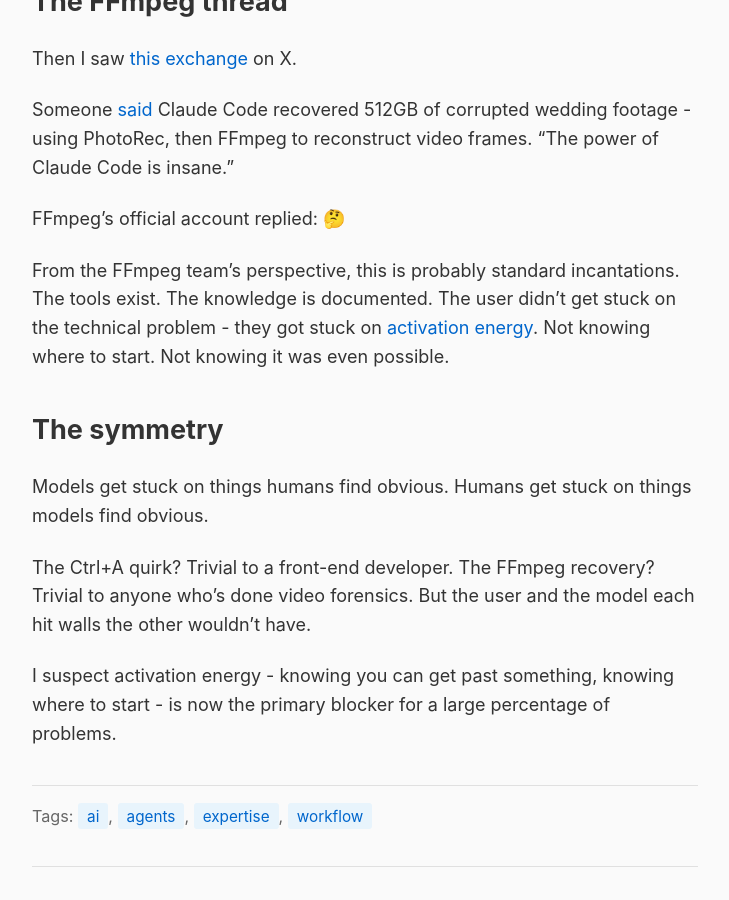
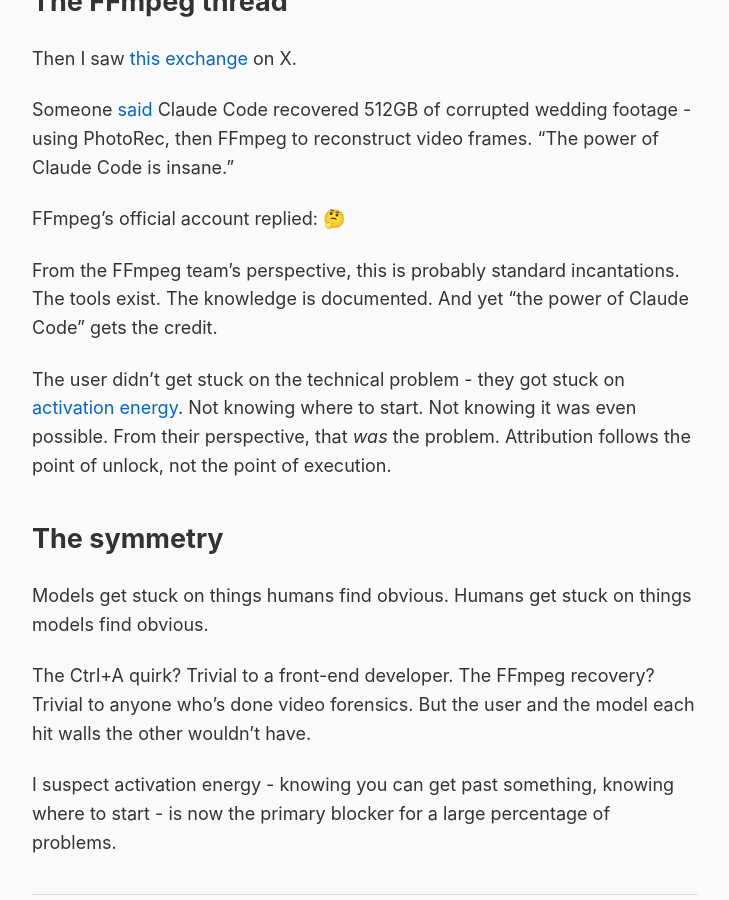
Before and after one commit to rob137/rob137.github.io, a Jekyll site: the page built from _posts/2026-01-07-stuck.md, in a window 1280 px wide and 900 px high, scrolled down 1031 px. Shown: the whole window, without its empty margins (275-1004 px from the left). Built offline with Jekyll 4.4.1, drawn with Linux system fonts in a browser that asks for light colours.

Commit message:
"Stuck": add FFmpeg attribution angle

```diff
--- a/_posts/2026-01-07-stuck.md
+++ b/_posts/2026-01-07-stuck.md
@@ -32,7 +32,9 @@
 
 FFmpeg's official account replied: 🤔
 
-From the FFmpeg team's perspective, this is probably standard incantations. The tools exist. The knowledge is documented. The user didn't get stuck on the technical problem - they got stuck on [activation energy](/2026/01/02/respecting-the-fence/). Not knowing where to start. Not knowing it was even possible.
+From the FFmpeg team's perspective, this is probably standard incantations. The tools exist. The knowledge is documented. And yet "the power of Claude Code" gets the credit.
+
+The user didn't get stuck on the technical problem - they got stuck on [activation energy](/2026/01/02/respecting-the-fence/). Not knowing where to start. Not knowing it was even possible. From their perspective, that *was* the problem. Attribution follows the point of unlock, not the point of execution.
 
 ## The symmetry
 
```
